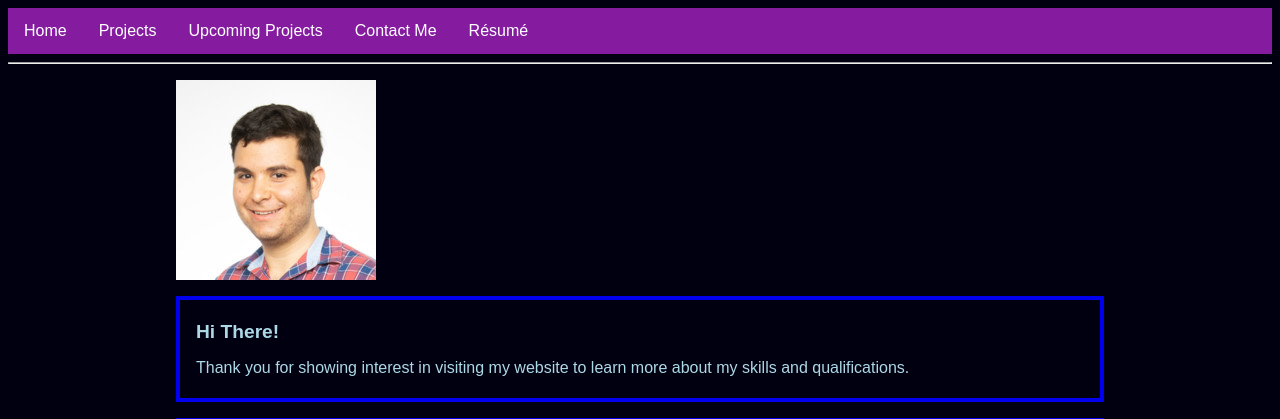
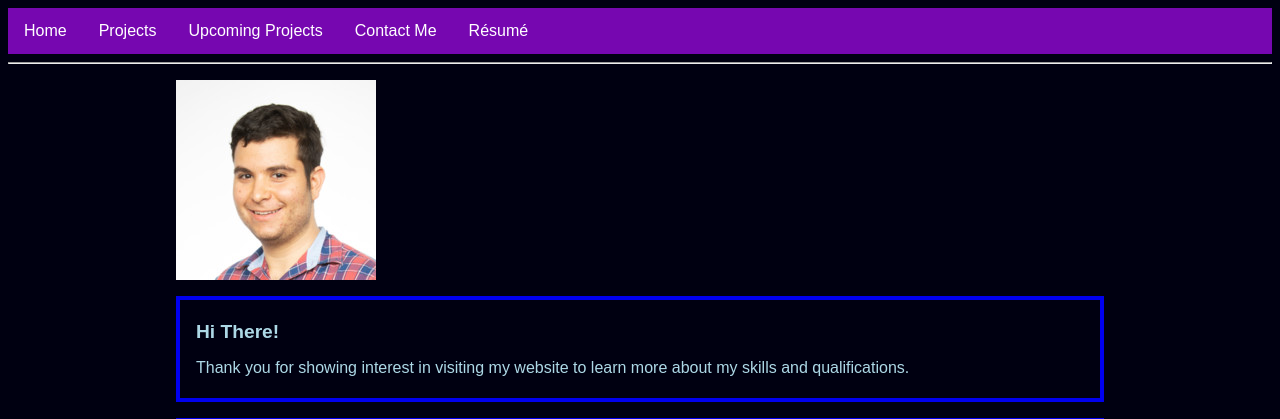
Before and after one commit to SilverEngineered/personal_site, a Flask app: page / in a window 1280 px wide. Shown: the top 419 px of the page. Run offline with Flask 2, Linux system fonts and the light colour scheme.

Commit message:
toolbar color

```diff
--- a/app/static/styles/main.css
+++ b/app/static/styles/main.css
@@ -14,7 +14,7 @@ ul {
   margin: 0;
   padding: 0;
   overflow: hidden;
-  background-color: #8a1da5f7;
+  background-color: #7a08b5f7;
 }
 
 li {
```
